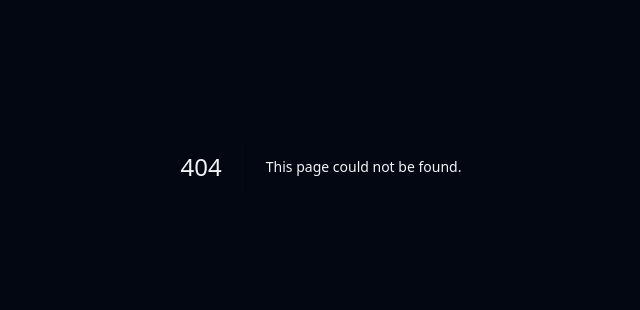
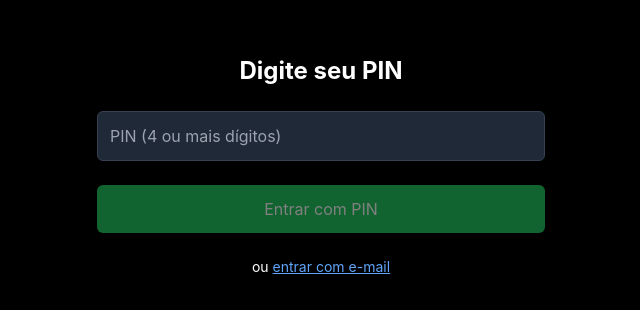
Before and after one commit to siteseguro-oficial/app-dinero, a Next.js app: page / in a window 1280 px wide. Before the commit this address had no page. Shown: the part 234-544 px from the top of the page, without its empty margins (319-959 px from the left). Built offline with nearby package versions, Linux system fonts and the light colour scheme.

Commit message:
Create page.tsx

```diff
--- /dev/null
+++ b/src/app/page.tsx
@@ -0,0 +1,99 @@
+'use client';
+
+import { useState, useEffect } from 'react';
+import { useRouter } from 'next/navigation';
+
+export default function Page() {
+  const router = useRouter();
+  const [mode, setMode] = useState<'pin' | 'email'>('pin');
+  const [pin, setPin] = useState('');
+  const [email, setEmail] = useState('');
+
+  useEffect(() => {
+    // if already authenticated with pin or email, redirect
+    const storedPin = typeof window !== 'undefined' ? localStorage.getItem('auth_pin') : null;
+    const storedEmail = typeof window !== 'undefined' ? localStorage.getItem('auth_email') : null;
+    if (storedPin || storedEmail) {
+      router.push('/app');
+    }
+  }, [router]);
+
+  const handlePinLogin = () => {
+    if (pin.length >= 4) {
+      localStorage.setItem('auth_pin', pin);
+      router.push('/app');
+    }
+  };
+
+  const handleEmailLogin = () => {
+    if (email.includes('@')) {
+      localStorage.setItem('auth_email', email);
+      router.push('/app');
+    }
+  };
+
+  return (
+    <div className="flex items-center justify-center min-h-screen bg-black text-white p-4">
+      <div className="max-w-md w-full space-y-6">
+        {mode === 'pin' ? (
+          <>
+            <h1 className="text-2xl font-bold text-center">Digite seu PIN</h1>
+            <input
+              type="password"
+              inputMode="numeric"
+              placeholder="PIN (4 ou mais dígitos)"
+              className="w-full p-3 rounded-md bg-gray-800 text-white border border-gray-700 focus:outline-none"
+              value={pin}
+              onChange={(e) => setPin(e.target.value)}
+            />
+            <button
+              className="w-full bg-green-500 hover:bg-green-600 text-white p-3 rounded-md disabled:opacity-50"
+              onClick={handlePinLogin}
+              disabled={pin.length < 4}
+            >
+              Entrar com PIN
+            </button>
+            <p className="text-sm text-center">
+              ou{' '}
+              <button
+                type="button"
+                onClick={() => setMode('email')}
+                className="text-blue-400 underline"
+              >
+                entrar com e-mail
+              </button>
+            </p>
+          </>
+        ) : (
+          <>
+            <h1 className="text-2xl font-bold text-center">Digite seu e-mail</h1>
+            <input
+              type="email"
+              placeholder="seuemail@example.com"
+              className="w-full p-3 rounded-md bg-gray-800 text-white border border-gray-700 focus:outline-none"
+              value={email}
+              onChange={(e) => setEmail(e.target.value)}
+            />
+            <button
+              className="w-full bg-green-500 hover:bg-green-600 text-white p-3 rounded-md disabled:opacity-50"
+              onClick={handleEmailLogin}
+              disabled={!email || !email.includes('@')}
+            >
+              Entrar com e-mail
+            </button>
+            <p className="text-sm text-center">
+              ou{' '}
+              <button
+                type="button"
+                onClick={() => setMode('pin')}
+                className="text-blue-400 underline"
+              >
+                entrar com PIN
+              </button>
+            </p>
+          </>
+        )}
+      </div>
+    </div>
+  );
+}
```
